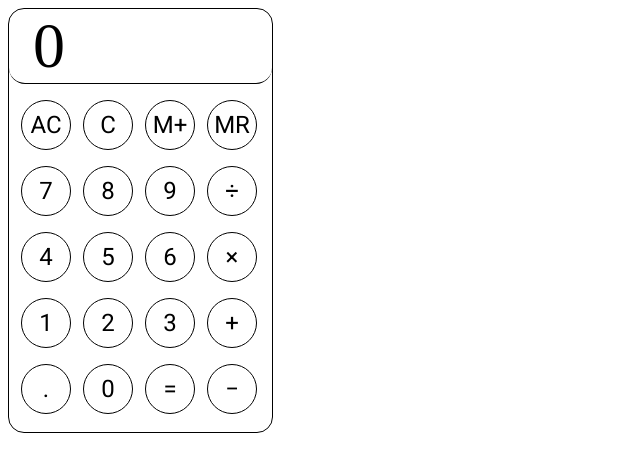
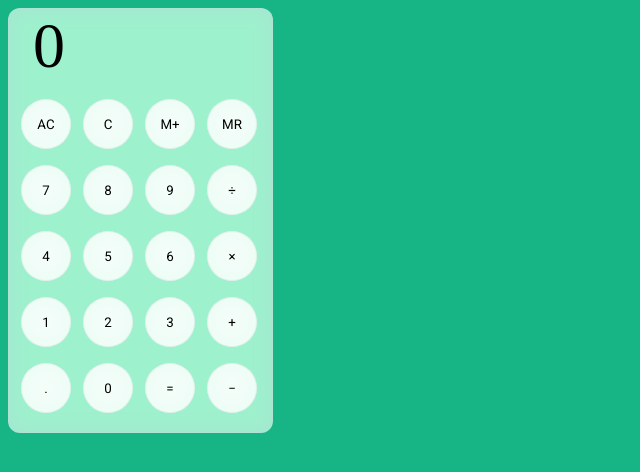
Before and after one commit to cnkeenan/vjs-mini-challenges, a plain HTML site: page calculator/calculator.html in a window 1280 px wide. Shown: the whole page, without its empty margins (0-640 px from the left). Drawn offline with Linux system fonts and the light colour scheme; a web font is replaced by a local one.

Commit message:
fix background calc

```diff
--- a/calculator/calculator.css
+++ b/calculator/calculator.css
@@ -3,15 +3,19 @@
     font-family: 'Roboto';
 }
 
+body {
+    background-color: #17B486;
+}
+
 button {
-    background: white;
-    border: 1px solid black;
-    border-radius: 999px;
-    font-size: x-large;
+    backdrop-filter: blur(16px) saturate(180%);
+    -webkit-backdrop-filter: blur(16px) saturate(180%);
+    background-color: rgba(255, 255, 255, 0.75);
+    border-radius:999px;
+    border: 1px solid rgba(209, 213, 219, 0.3);
 }
 
 button:hover {
-    color: white;
     cursor: pointer;
     animation: hoverAnim 1s alternate infinite;
 }
@@ -25,14 +29,15 @@ button:hover {
 #calculator {
     width: 265px;
     height: 425px;
-    border: 1px solid black;
-    border-radius: 16px;
+    backdrop-filter: blur(10px) saturate(200%);
+    -webkit-backdrop-filter: blur(10px) saturate(200%);
+    background-color: rgba(255, 255, 255, 0.62);
+    border-radius: 12px;
+    border: 1px solid rgba(209, 213, 219, 0.3);
 }
 
 #screen {
     width: 100%;
-    height: 75px;
-    border-bottom: 1px solid black;
     border-radius: 16px;
 }
 
```
